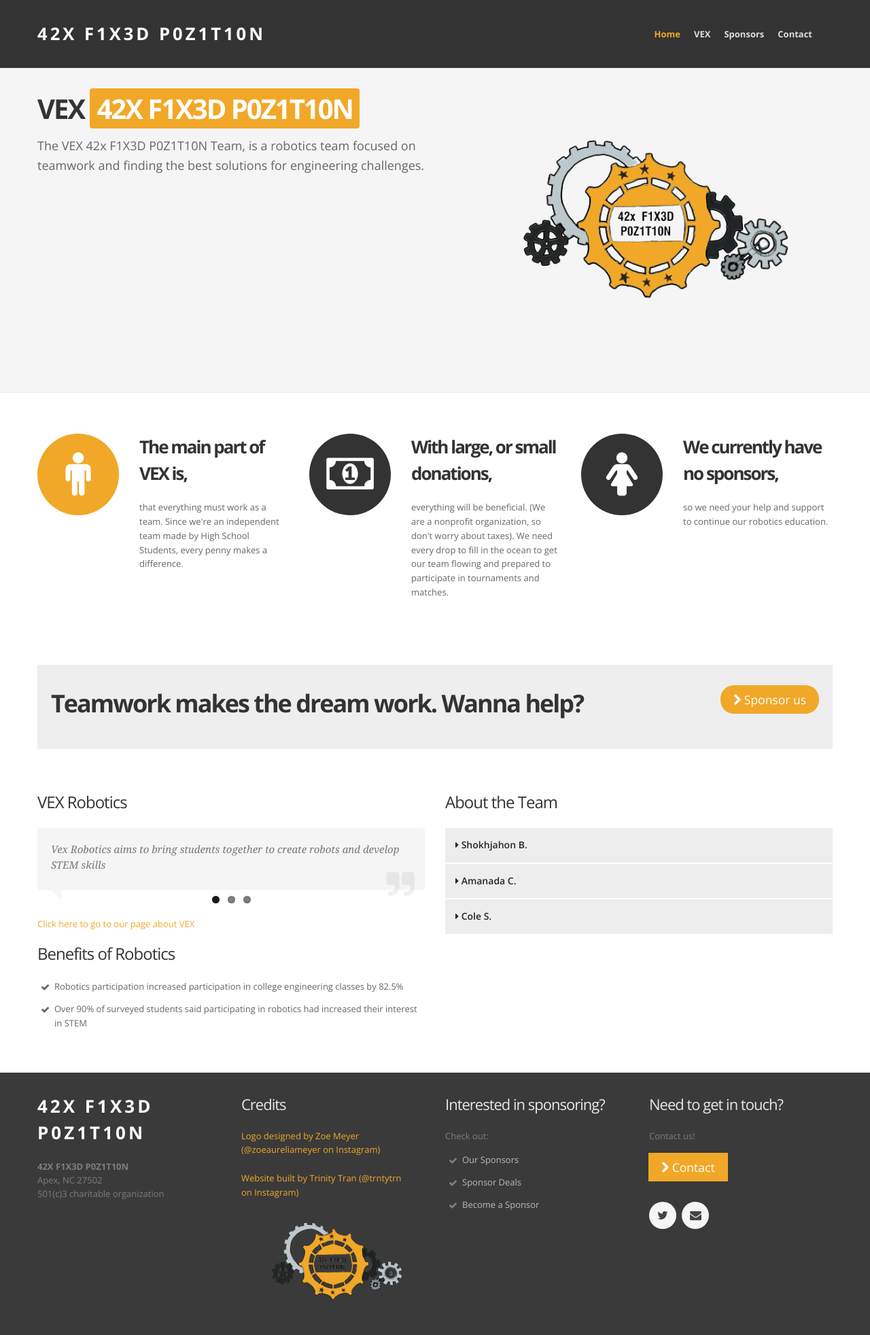
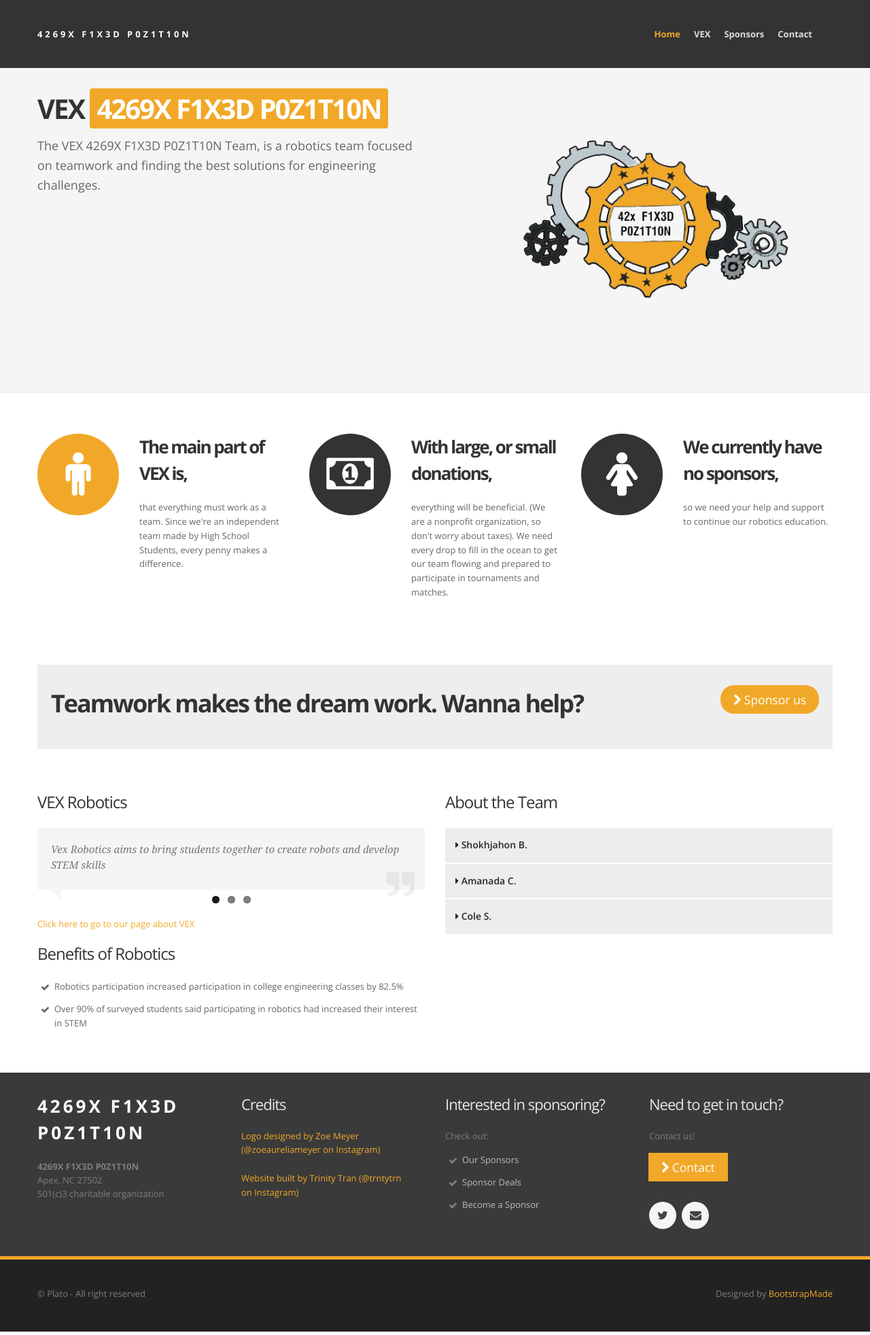
Before and after one commit to trntytrn/42X, a plain HTML site: page index.html in a window 1280 px wide. Shown: the top 1964 px of the page at 68% size. Drawn offline with nearby package versions, Linux system fonts and the light colour scheme.

Commit message:
fixed name

```diff
--- a/index.html
+++ b/index.html
@@ -3,7 +3,7 @@
 
 <head>
   <meta charset="utf-8">
-  <title>42X</title>
+  <title>4269X</title>
   <meta name="viewport" content="width=device-width, initial-scale=1.0">
   <meta name="description" content="Clean responsive bootstrap website template">
   <meta name="author" content="">
@@ -49,7 +49,7 @@
             <div class="span4">
               <!-- logo -->
               <div class="logo">
-                <h1 style="font-size:2vw;"><a href="index.html">42X F1X3D P0Z1T10N</a></h1>
+                <h1 style="font-size:1vw;"><a href="index.html">4269X F1X3D P0Z1T10N</a></h1>
 
               </div>
               <!-- end logo -->
@@ -127,9 +127,9 @@
     <div class="container">
       <div class="row">
         <div class="span6">
-          <h2><strong>VEX <span class="highlight primary">42X F1X3D P0Z1T10N</span></strong></h2>
+          <h2><strong>VEX <span class="highlight primary">4269X F1X3D P0Z1T10N</span></strong></h2>
           <p class="lead">
-            The VEX 42x F1X3D P0Z1T10N Team, is a robotics team focused on teamwork and finding the best solutions for engineering challenges.
+            The VEX 4269X F1X3D P0Z1T10N Team, is a robotics team focused on teamwork and finding the best solutions for engineering challenges.
             <br>
             <!-- <br>
             What is VEX?
@@ -367,12 +367,12 @@
 
            <div class="footerlogo">
 
-             <h6><a href="index.html">42X F1X3D P0Z1T10N</a></h6>
+             <h6><a href="index.html">4269X F1X3D P0Z1T10N</a></h6>
 
            </div>
            <!-- end logo -->
            <address>
-       <strong>42X F1X3D P0Z1T10N</strong><br>
+       <strong>4269X F1X3D P0Z1T10N</strong><br>
        Apex, NC 27502<br>
         501(c)3 charitable organization<br>
        </address>
@@ -385,7 +385,7 @@
            <br>
            <br>
            <a href="https://www.instagram.com/trntytrn/">Website built by Trinity Tran (@trntytrn <br> on Instagram)</a>
-<img src="images/vexlogo-removebg.png" alt="" />
+<!-- <img src="images/vexlogo-removebg.png" alt="" /> -->
               <br>
           </div>
         </div>
@@ -416,8 +416,8 @@
              </div>
            </form>
            <ul class="social-network">
-             <li><a href="https://twitter.com/42xVex" title="Twitter"><i class="icon-bg-light icon-twitter icon-circled icon-1x"></i></a></li>
-             <li><a href="mailto:42x.VEX.Robotics@gmail.com" title="Gmail"><i class="icon-bg-light icon-envelope icon-circled icon-1x"></i></a></li>
+             <li><a href="https://twitter.com/4269XVex" title="Twitter"><i class="icon-bg-light icon-twitter icon-circled icon-1x"></i></a></li>
+             <li><a href="mailto:4269X.VEX.Robotics@gmail.com" title="Gmail"><i class="icon-bg-light icon-envelope icon-circled icon-1x"></i></a></li>
            </ul>
          </div>
        </div>
```
Also changed, not shown: contact.html (+8 -8 lines), current-game.html (+6 -6 lines), our-sponsors.html (+6 -6 lines), sponsor-deals.html (+6 -6 lines), tournaments.html (+6 -6 lines), what-is-vex.html (+6 -6 lines).
